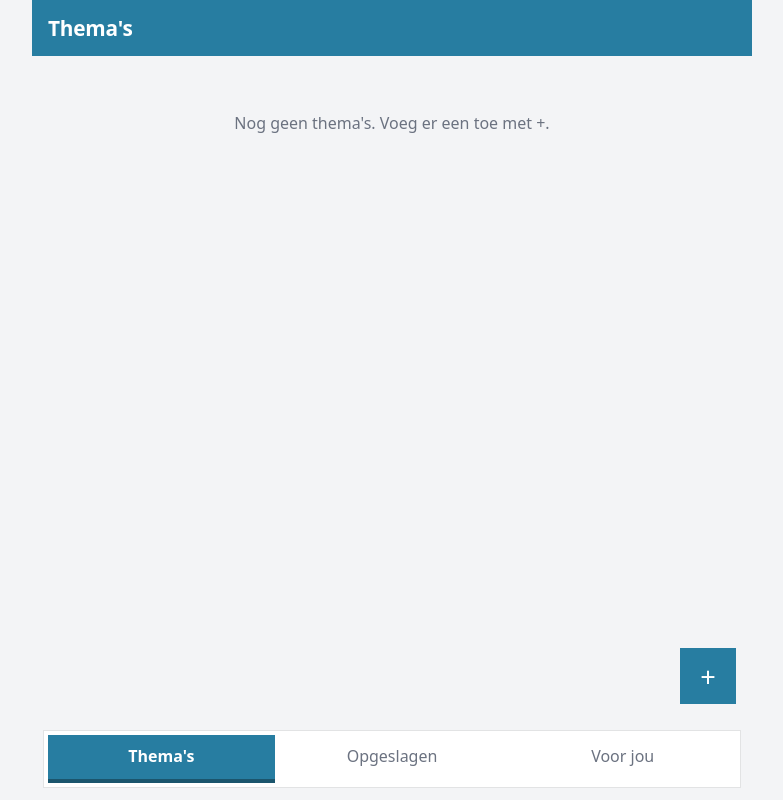
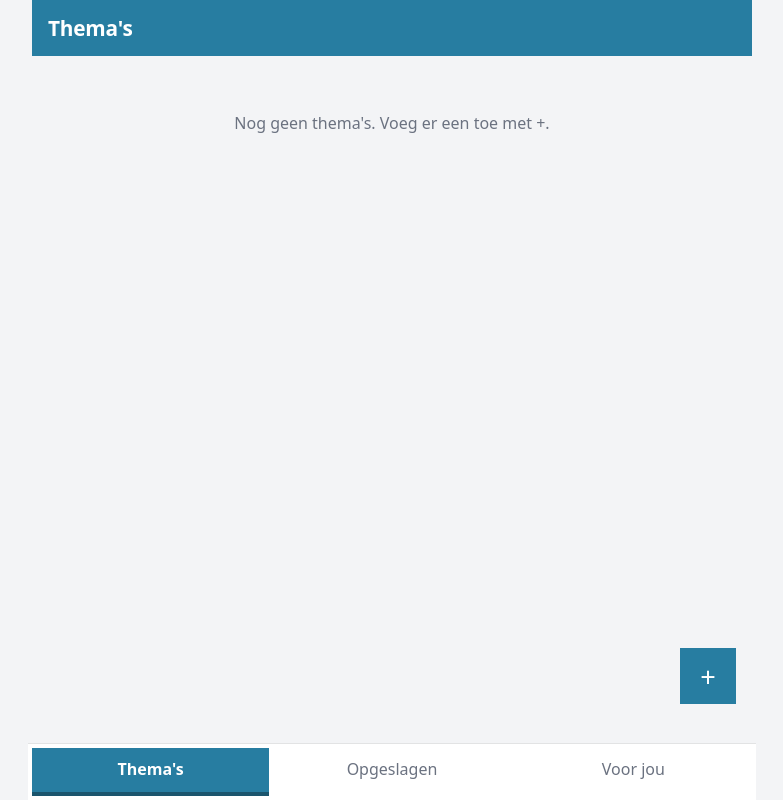
Before and after one commit to randelldb/wikiMe, a React (Vite) app: page / in a window 1280 px wide. Shown: the whole page, without its empty margins (248-1031 px from the left). Built offline with nearby package versions, Linux system fonts and the light colour scheme.

Commit message:
Tab bar full width, docked to the bottom like the appbar
Generated by Mistral Vibe.
Co-Authored-By: Mistral Vibe <vibe@mistral.ai>

```diff
--- a/src/index.css
+++ b/src/index.css
@@ -300,14 +300,14 @@ body {
 
 .tabbar {
   position: fixed;
-  bottom: 12px;
+  bottom: 0;
   left: 50%;
   transform: translateX(-50%);
-  width: calc(100% - 32px);
-  max-width: 688px;
+  width: 100%;
+  max-width: 720px;
   padding: 4px;
   background: var(--surface);
-  border: 1px solid var(--border);
+  border-top: 1px solid var(--border);
   z-index: 15;
   display: flex;
   gap: 4px;
```
